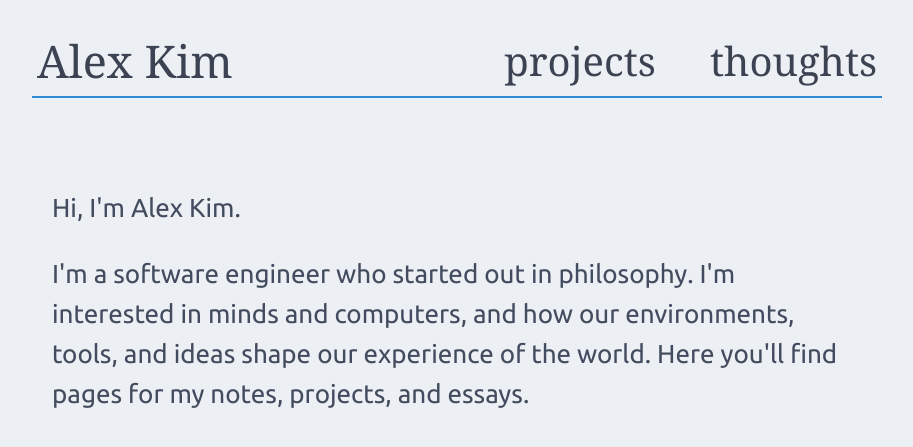
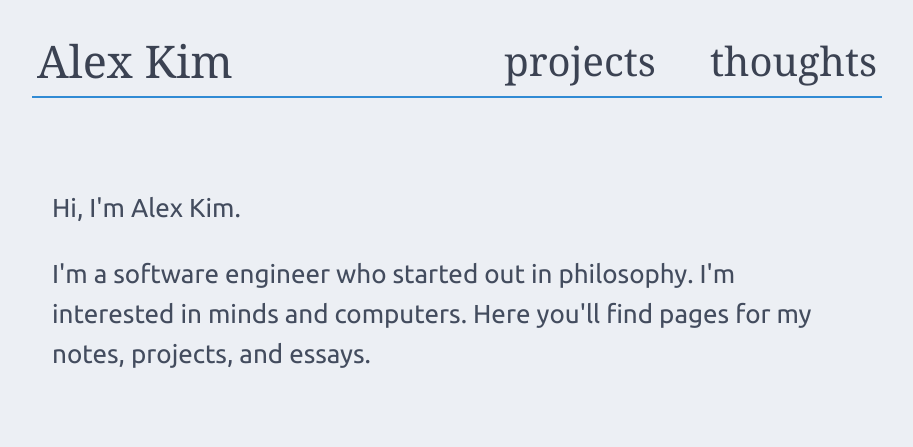
Before and after one commit to ajpkim/ajpkim.github.io, a Jekyll site: the page built from index.html, in a window 1280 px wide. Shown: the top 447 px of the page, without its empty margins (183-1096 px from the left). Built offline with Jekyll 4.4.1, drawn with Linux system fonts in a browser that asks for light colours.

Commit message:
minor edit home

```diff
--- a/index.html
+++ b/index.html
@@ -8,6 +8,6 @@
     Hi, I'm Alex Kim.
   </p>
   <p>
-    I'm a software engineer who started out in philosophy. I'm interested in minds and computers, and how our environments, tools, and ideas shape our experience of the world. Here you'll find pages for my notes, projects, and essays.
+    I'm a software engineer who started out in philosophy. I'm interested in minds and computers. Here you'll find pages for my notes, projects, and essays.
   </p>
 </div>
```
